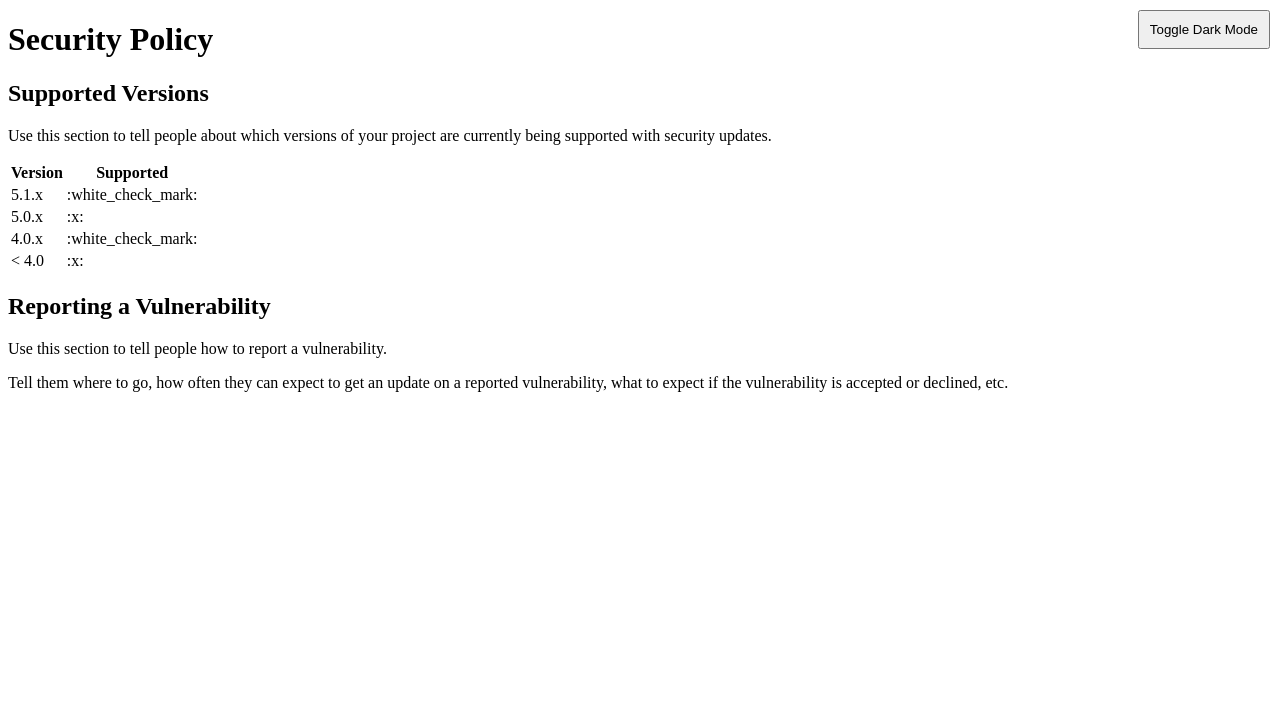
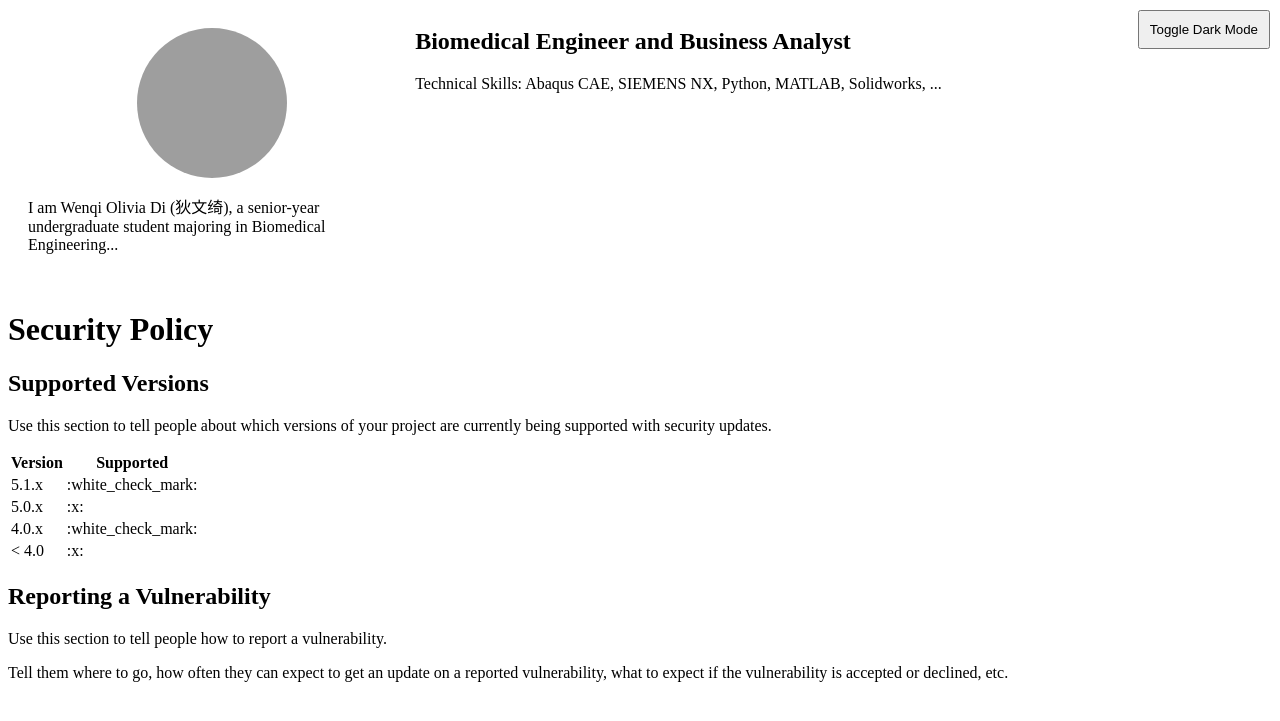
Before and after one commit to wenqioliviadi/wenqioliviadi.github.io, a Jekyll site: the page built from SECURITY.md, in a window 1280 px wide. Shown: the top 721 px of the page. Built offline with Jekyll 4.4.1, drawn with Linux system fonts in a browser that asks for light colours; our own code applies the rules of GitHub Pages for plain Markdown files; grey boxes are pictures that could not be loaded.

Commit message:
Update default.html

```diff
--- a/_layouts/default.html
+++ b/_layouts/default.html
@@ -7,7 +7,22 @@
   <link rel="stylesheet" href="/assets/css/styles.css">
 </head>
 <body>
+  <div class="content">
+    <div class="sidebar">
+      <img src="/images/Wenqi_circle.png" alt="Wenqi Di">
+      <p>I am Wenqi Olivia Di (狄文绮), a senior-year undergraduate student majoring in Biomedical Engineering...</p>
+    </div>
+
+    <div class="main-content">
+      <h2>Biomedical Engineer and Business Analyst</h2>
+      <p>Technical Skills: Abaqus CAE, SIEMENS NX, Python, MATLAB, Solidworks, ...</p>
+    </div>
+  </div>
+
+  <!-- Inject content dynamically from Jekyll -->
   {{ content }}
+
+  <!-- Include JavaScript for theme toggling -->
   <script src="/assets/js/theme-toggle.js"></script>
 </body>
 </html>
```
